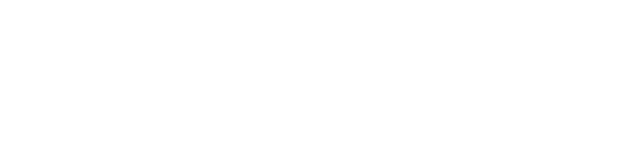
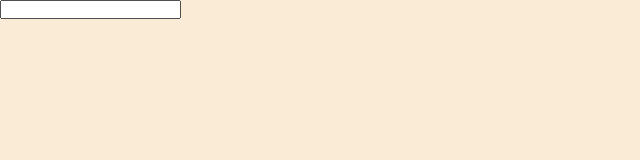
Before and after one commit to hanzsdev/weatherApp, a plain HTML site: page index.html in a window 1280 px wide. Shown: the whole page, without its empty margins (0-640 px from the left). Drawn offline with Linux system fonts and the light colour scheme.

Commit message:
Template and files ready

```diff
--- a/index.html
+++ b/index.html
@@ -4,8 +4,14 @@
     <meta charset="UTF-8">
     <meta name="viewport" content="width=device-width, initial-scale=1.0">
     <title>Weather App</title>
+    <link rel="stylesheet" href="styles.css">
+    <script src="javascript.js" defer></script>
 </head>
 <body>
-
+<main class="parent-container">
+    <div class="nav-bar">
+        <input type="text">
+    </div>
+</main>
 </body>
 </html>
--- a/javascript.js
+++ b/javascript.js
@@ -0,0 +1 @@
+console.log('hello')
--- a/styles.css
+++ b/styles.css
@@ -0,0 +1,9 @@
+*   {
+    margin: 0;
+    padding: 0;
+    box-sizing: border-box;
+}
+
+body    {
+    background-color: antiquewhite;
+}
```
